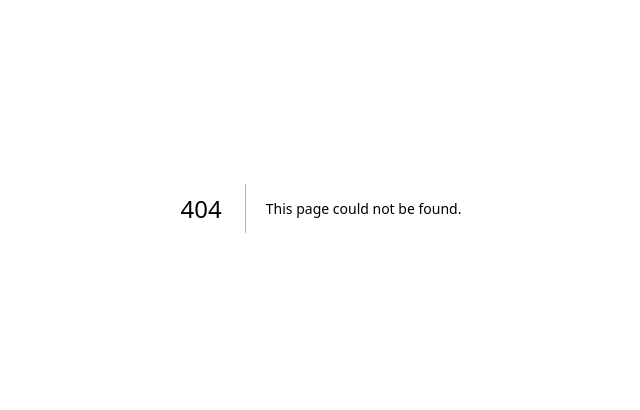
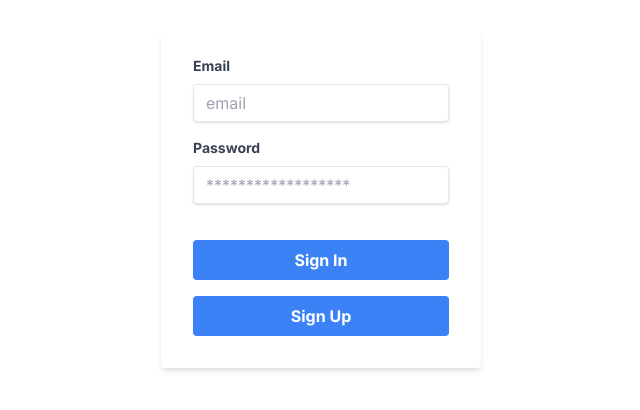
Before and after one commit to surajsht/note-app-test, a Next.js app: page /login in a window 1280 px wide. Before the commit this address had no page. Shown: the part 192-602 px from the top of the page, without its empty margins (319-959 px from the left). Built offline with nearby package versions, Linux system fonts and the light colour scheme.

Commit message:
sign in and sign up page created

```diff
--- /dev/null
+++ b/src/app/login/page.jsx
@@ -0,0 +1,65 @@
+"use client";
+
+import { useRouter } from "next/navigation";
+
+const Login = () => {
+  const router = useRouter();
+
+  return (
+    <div className="container h-screen flex justify-center flex-col items-center mx-auto">
+      <div className="w-full max-w-xs">
+        <form
+          className="bg-white shadow-md rounded px-8 pt-6 pb-8 mb-4"
+          action=""
+        >
+          <div className="mb-4">
+            <label
+              className="block text-gray-700 text-sm font-bold mb-2"
+              htmlFor="email"
+            >
+              Email
+            </label>
+            <input
+              className="shadow appearance-none border rounded w-full py-2 px-3 text-gray-700 leading-tight focus:outline-none focus:shadow-outline"
+              id="email"
+              type="text"
+              placeholder="email"
+            />
+          </div>
+          <div className="mb-6">
+            <label
+              className="block text-gray-700 text-sm font-bold mb-2"
+              htmlFor="password"
+            >
+              Password
+            </label>
+            <input
+              className="shadow appearance-none border rounded w-full py-2 px-3 text-gray-700 mb-3 leading-tight focus:outline-none focus:shadow-outline"
+              id="password"
+              type="password"
+              placeholder="******************"
+            />
+          </div>
+          <div className="space-y-4">
+            <button
+              className="block w-full bg-blue-500 hover:bg-blue-700 text-white font-bold py-2 px-4 rounded focus:outline-none focus:shadow-outline"
+              type="button"
+            >
+              Sign In
+            </button>
+
+            <button
+              className="block w-full bg-blue-500 hover:bg-blue-700 text-white font-bold py-2 px-4 rounded focus:outline-none focus:shadow-outline"
+              type="button"
+              onClick={() => router.push("/signup")}
+            >
+              Sign Up
+            </button>
+          </div>
+        </form>
+      </div>
+    </div>
+  );
+};
+
+export default Login;
--- a/src/app/page.jsx
+++ b/src/app/page.jsx
@@ -1,4 +1,4 @@
-import Login from "./component/login/Login";
+import Login from "./login/page";
 
 export default function Home() {
   return (
--- a/src/app/component/login/Login.jsx
+++ b/src/app/signup/page.jsx
@@ -1,4 +1,6 @@
-const Login = () => {
+"use client";
+
+const Signup = () => {
   return (
     <div className="container h-screen flex justify-center flex-col items-center mx-auto">
       <div className="w-full max-w-xs">
@@ -6,6 +8,21 @@
           className="bg-white shadow-md rounded px-8 pt-6 pb-8 mb-4"
           action=""
         >
+          <div className="mb-4">
+            <label
+              className="block text-gray-700 text-sm font-bold mb-2"
+              htmlFor="name"
+            >
+              Name
+            </label>
+            <input
+              className="shadow appearance-none border rounded w-full py-2 px-3 text-gray-700 leading-tight focus:outline-none focus:shadow-outline"
+              id="name"
+              type="text"
+              placeholder="name"
+            />
+          </div>
+
           <div className="mb-4">
             <label
               className="block text-gray-700 text-sm font-bold mb-2"
@@ -20,6 +37,7 @@
               placeholder="email"
             />
           </div>
+
           <div className="mb-6">
             <label
               className="block text-gray-700 text-sm font-bold mb-2"
@@ -34,13 +52,6 @@
               placeholder="******************"
             />
           </div>
-          <div className="space-y-4">
-            <button
-              className="block w-full bg-blue-500 hover:bg-blue-700 text-white font-bold py-2 px-4 rounded focus:outline-none focus:shadow-outline"
-              type="button"
-            >
-              Sign In
-            </button>
 
           <button
             className="block w-full bg-blue-500 hover:bg-blue-700 text-white font-bold py-2 px-4 rounded focus:outline-none focus:shadow-outline"
@@ -48,11 +59,10 @@
           >
             Sign Up
           </button>
-          </div>
         </form>
       </div>
     </div>
   );
 };
 
-export default Login;
+export default Signup;
```
Lines whose indentation alone changed are shown as unchanged.
